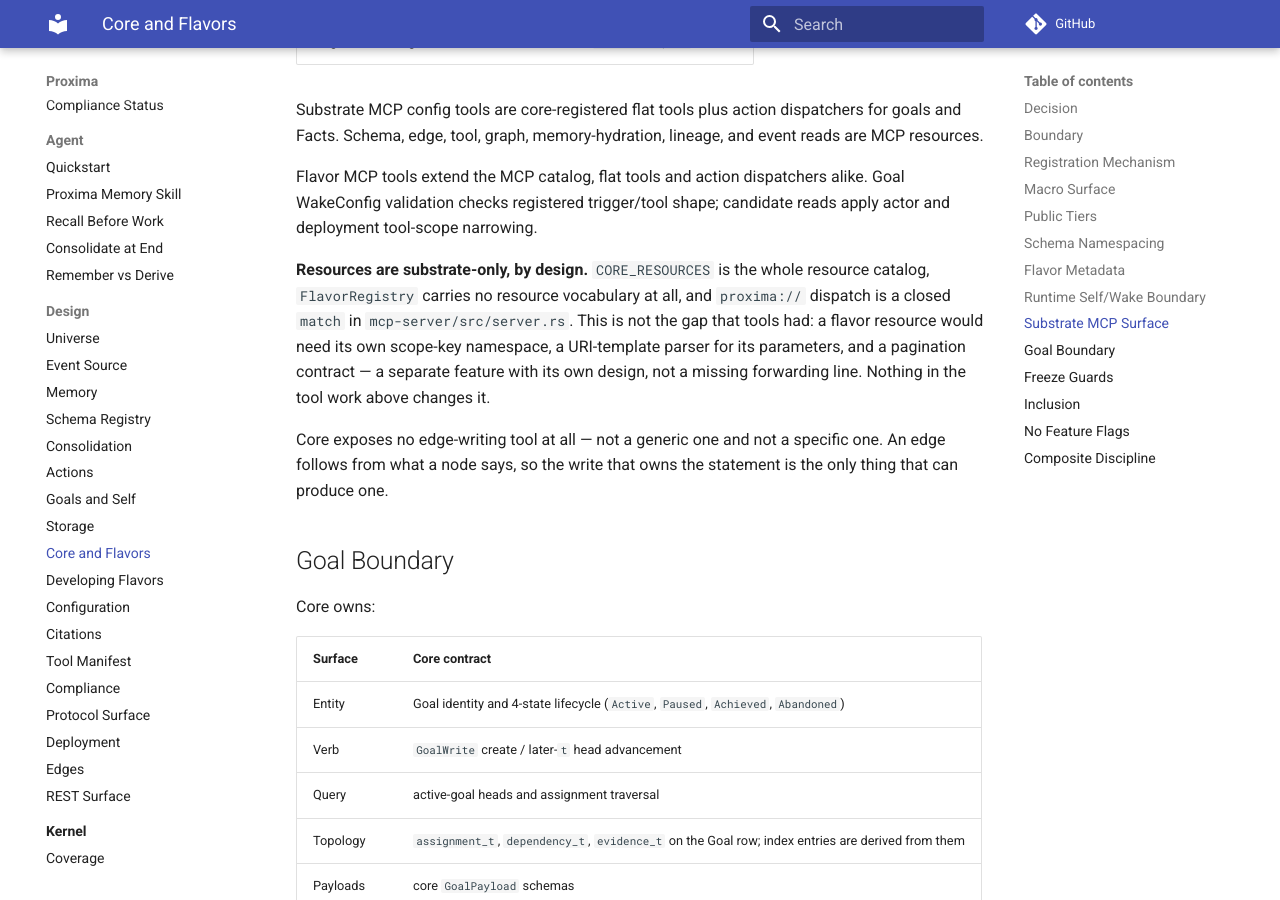
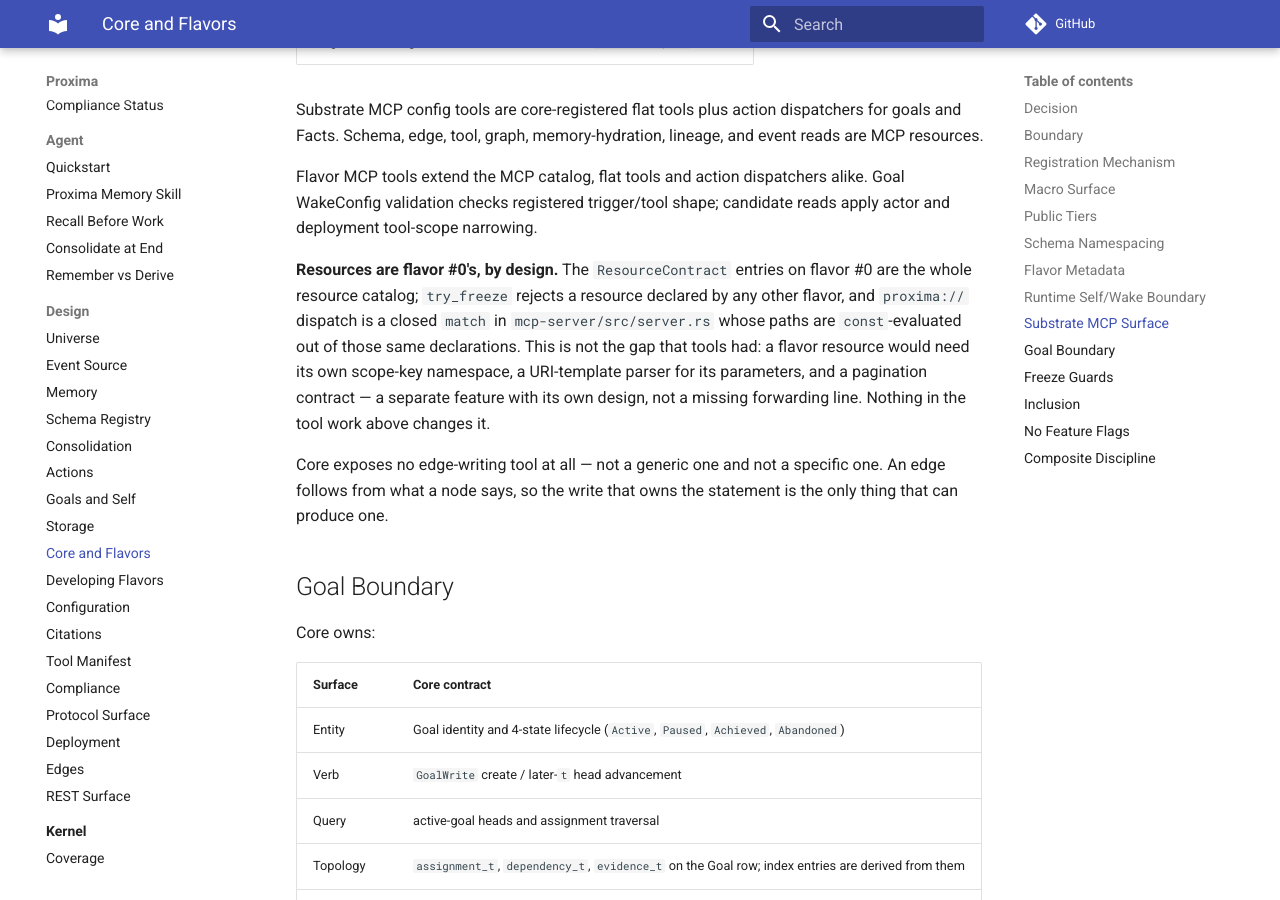
Before and after one commit to Aquilo-Solution-S/Proxima, an MkDocs documentation site: the page built from docs/08-core-and-flavors.md, in a window 1280 px wide and 900 px high, scrolled down 4822 px. Built offline with MkDocs 1.6.1 and Material for MkDocs 9.7.7, drawn with Linux system fonts in a browser that asks for light colours; comment, search, counter and statistics services are not loaded.

Commit message:
docs: the resource catalog is named after what it is now
`CORE_RESOURCES` and `CoreResourceMeta` are gone; the resource catalog is
flavor #0's `ResourceContract` entries, and the dispatcher's paths are
`const`-evaluated out of the same declarations rather than kept in step
with them by hand. 08's "substrate-only" framing becomes "flavor #0's",
which is the same rule stated in the vocabulary that now enforces it: the
registry rejects a resource declared by any other flavor.

Co-Authored-By: Claude Fable 5 <noreply@anthropic.com>

```diff
--- a/docs/08-core-and-flavors.md
+++ b/docs/08-core-and-flavors.md
@@ -189,9 +189,11 @@ Flavor MCP tools extend the MCP catalog, flat tools and action dispatchers
 alike. Goal WakeConfig validation checks registered trigger/tool shape;
 candidate reads apply actor and deployment tool-scope narrowing.
 
-**Resources are substrate-only, by design.** `CORE_RESOURCES` is the whole
-resource catalog, `FlavorRegistry` carries no resource vocabulary at all, and
-`proxima://` dispatch is a closed `match` in `mcp-server/src/server.rs`. This
+**Resources are flavor #0's, by design.** The `ResourceContract` entries on
+flavor #0 are the whole resource catalog; `try_freeze` rejects a resource
+declared by any other flavor, and `proxima://` dispatch is a closed `match`
+in `mcp-server/src/server.rs` whose paths are `const`-evaluated out of those
+same declarations. This
 is not the gap that tools had: a flavor resource would need its own scope-key
 namespace, a URI-template parser for its parameters, and a pagination
 contract — a separate feature with its own design, not a missing forwarding
```
Also changed, not shown: docs/17-rest-surface.md (+4 -4 lines).
